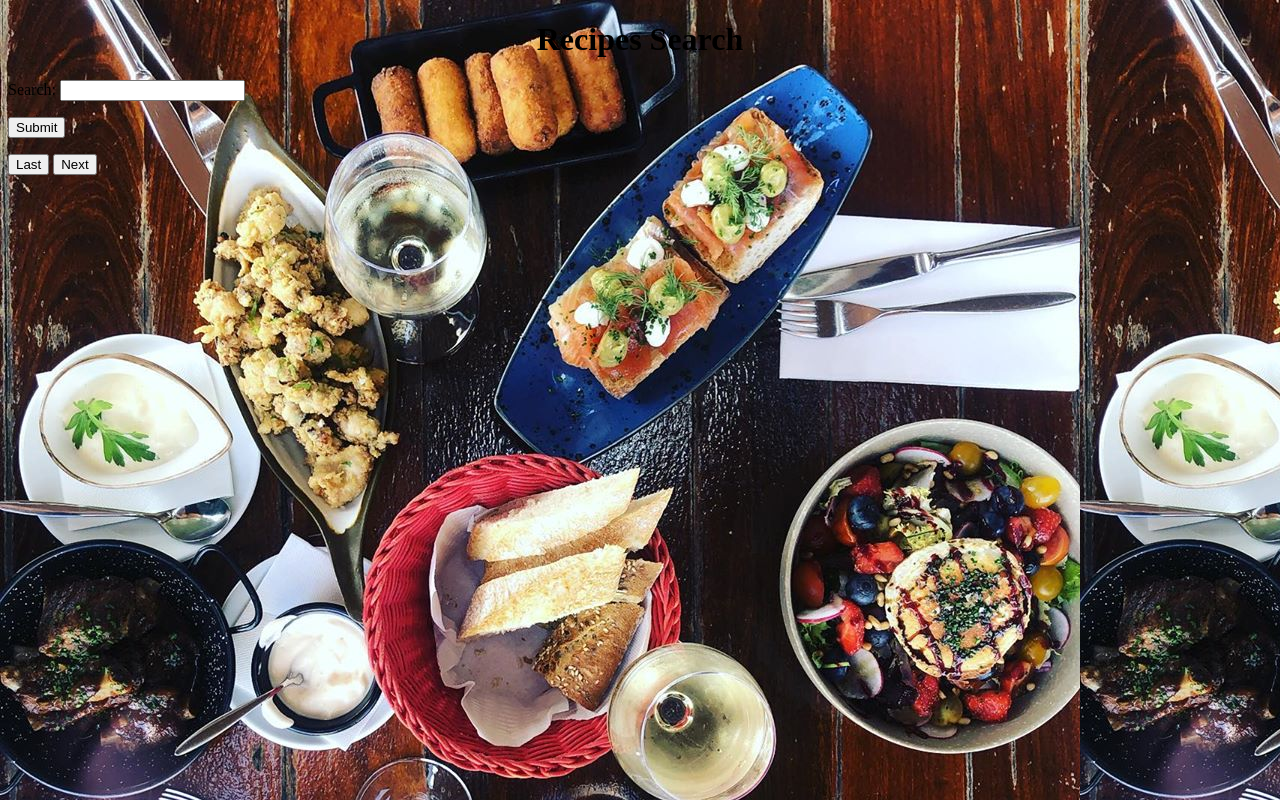
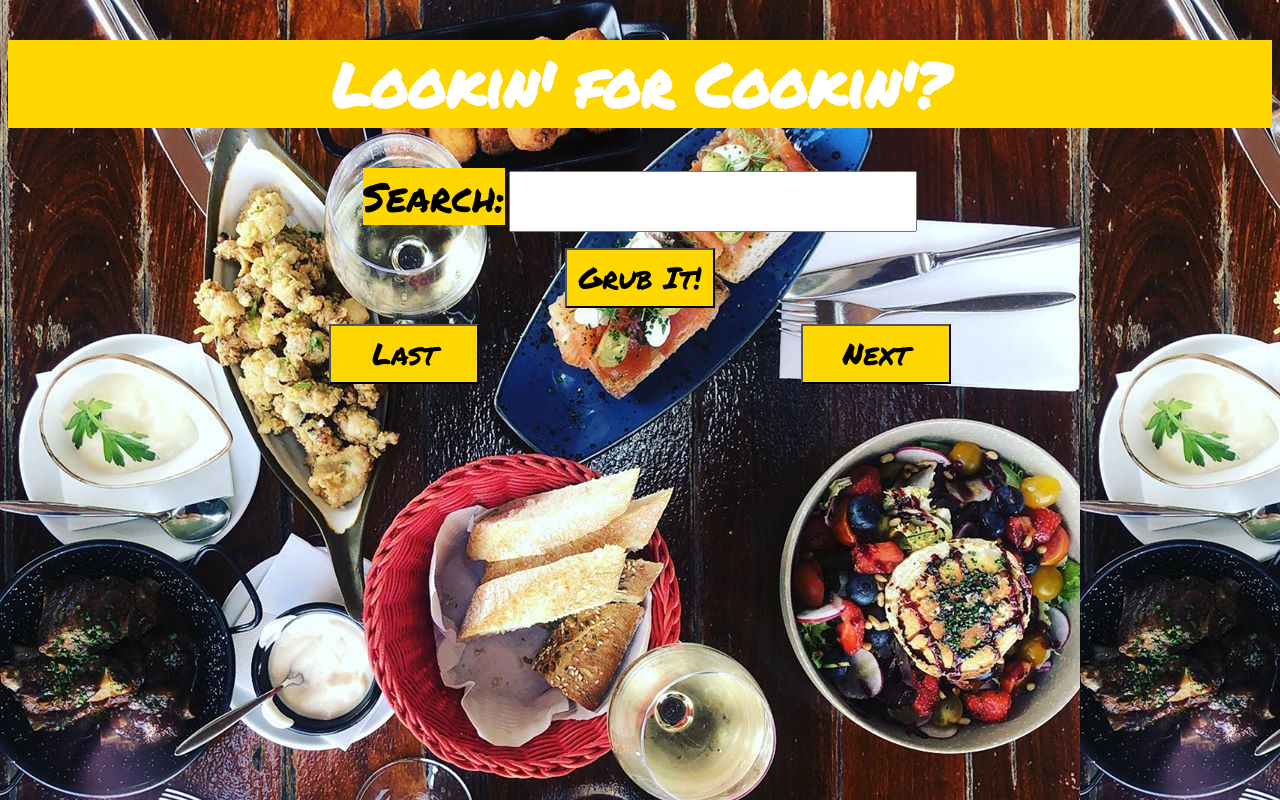
Before and after one commit to Karlthecreator/Recipe-API-Project-Gold-Badge, a plain HTML site: page public/index.html in a window 1280 px wide. Drawn offline with Linux system fonts and the light colour scheme; a web font is replaced by a local one.

Commit message:
final update on API before project is due 12-18-19

```diff
--- a/index.html
+++ b/public/index.html
@@ -5,18 +5,21 @@
     <meta name="viewport" content="width=device-width, initial-scale=1.0">
     <meta http-equiv="X-UA-Compatible" content="ie=edge">
     <title>Recipe Search API</title>
+    <link href="https://fonts.googleapis.com/css?family=Lakki+Reddy|Lilita+One|Permanent+Marker&display=swap" rel="stylesheet">
     <link href="recipe.css" rel="stylesheet">
 </head>
 <body>
-    <h1>Recipes Search</h1>
+    <h1>Lookin' for Cookin'?</h1>
     <!--Search Box-->
     <form>
         <p>
-            <label for="search">Search: </label>
+
+            <label for="search" class="label">Search:</label>
             <input type="text" id="search" class="search" required>
+
         </p>
         <p>
-            <button class="submit">Submit</button>
+            <button class="submit">Grub It!</button>
         </p>
 
     <!--results-->
--- /dev/null
+++ b/public/recipe.css
@@ -0,0 +1,96 @@
+h1{
+    text-align: center;
+    color:white;
+    font-size: 60px;
+    font-family: 'Permanent Marker', cursive;
+    background-color:gold;
+    padding-right:0px;
+}
+
+body{
+    background-image: url("ibizafood.jpg");
+    background-position: cover;
+
+}
+
+.label{
+    background-color:gold;
+    font-family: 'Permanent Marker', cursive;
+    font-size:40px;
+    width:200px;
+    height:60px;
+
+}
+
+#search {
+    width: 400px;
+    height:55px;
+    text-align: center;
+    font-family: 'Permanent Marker', cursive;
+    color:black;
+    font-size:30px;
+
+
+}
+.class{
+    align-content: center;
+}
+.submit{
+    background-color: gold;
+    font-family: 'Permanent Marker', cursive;
+    font-size:30px;
+    width:150px;
+    height:60px;
+
+
+
+}
+/* .searchbar{
+    background-color:gold;
+    font-family: 'Permanent Marker', cursive;
+} */
+.last{
+    background-color:gold;
+    font-family: 'Permanent Marker', cursive;
+    font-size: 30px;
+    width:150px;
+    height:60px;
+}
+.next{
+    background-color:gold;
+    font-family: 'Permanent Marker', cursive;
+    font-size: 30px;
+    width:150px;
+    height:60px;
+}
+/* .result{
+    display: flex;
+    justify-content: space-around;
+} */
+p{
+    text-align: center;
+    align-content: center;
+}
+nav{
+    text-align: center;
+    display:flex;
+    justify-content: space-evenly;
+    padding-bottom:20px;
+}
+#food{
+    margin:0 auto;
+    font-family: 'Permanent Marker', cursive;
+    font-size:30px;
+    background-color: white;
+    width:60%;
+
+}
+
+.foodImage {
+    height: 200px;
+    width: 200px;
+    padding-top:10px;
+    padding-left:10px;
+    border-radius:100px;
+    border: black solid 2px;
+}
--- a/recipe.js
+++ b/public/recipe.js
@@ -52,9 +52,11 @@ if(recipes.length === 0){
         console.log(current)
 
         clearfix.setAttribute('class','clearfix');
+        image.setAttribute('class', 'foodImage');
+        link.setAttribute('class', 'foodName')
 
+        section.appendChild(image);
         section.appendChild(link);
-        section.appendChild(image);
 
         link.textContent = current.label
         link.href= current.url
--- a/recipe.css
+++ /dev/null
@@ -1,7 +0,0 @@
-h1{
-    text-align: center;
-}
-
-body{
-    background-image: url("ibizafood.jpg");
-}
```
Also changed, not shown: firebase.json (added), public/ibizafood.jpg (renamed from ibizafood.jpg), 2 other files.
